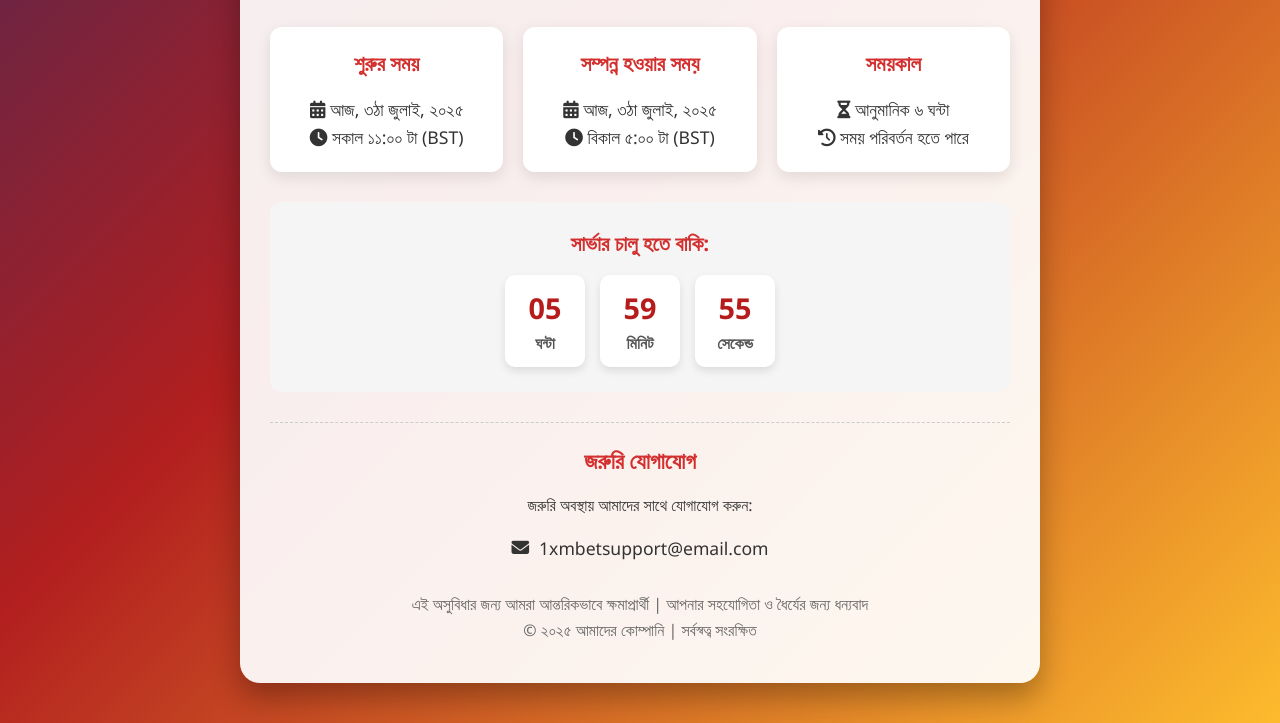
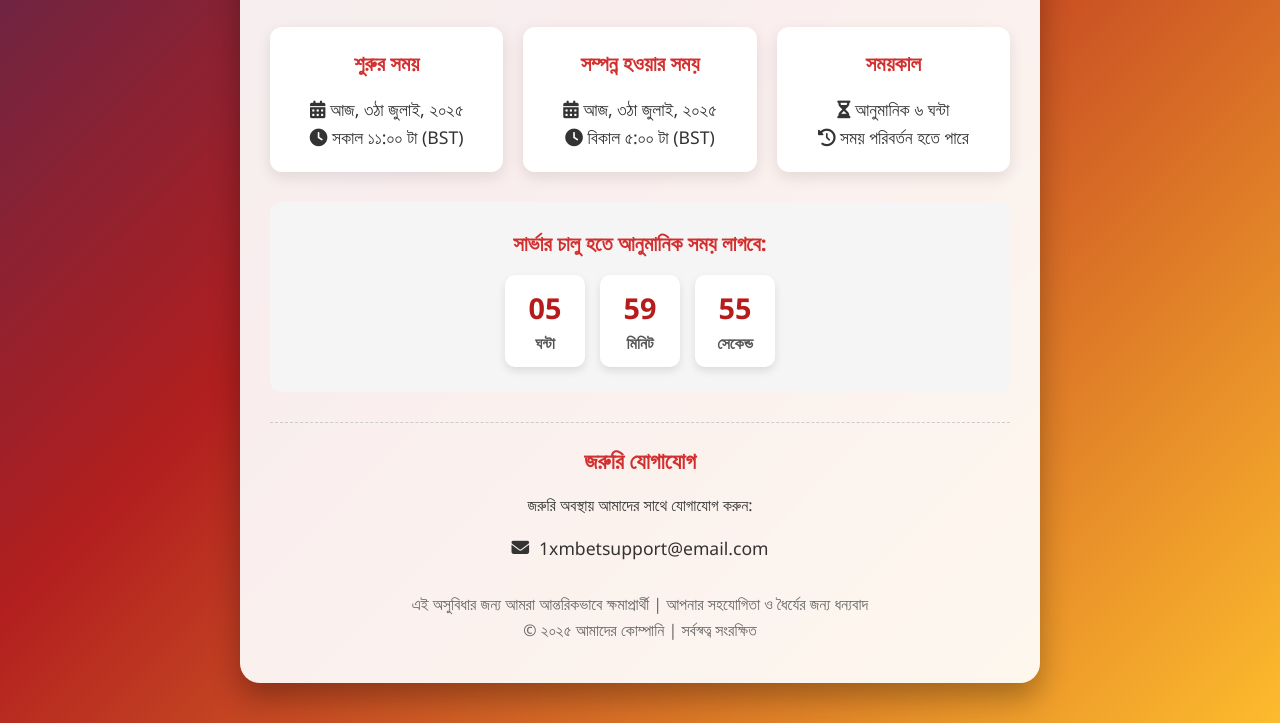
Before and after one commit to killerxoffical/Bal, a plain HTML site: page index.html in a window 1280 px wide. Shown: the part 776-1499 px from the top of the page. Drawn offline with Linux system fonts and the light colour scheme.

Commit message:
Update index.html

```diff
--- a/index.html
+++ b/index.html
@@ -298,7 +298,7 @@
         </div>
 
         <div class="timer">
-            <div class="timer-title">সার্ভার চালু হতে বাকি:</div>
+            <div class="timer-title">সার্ভার চালু হতে আনুমানিক সময় লাগবে:</div>
             <div id="countdown">
                 <div class="countdown-unit">
                     <div id="hours">00</div>
```
